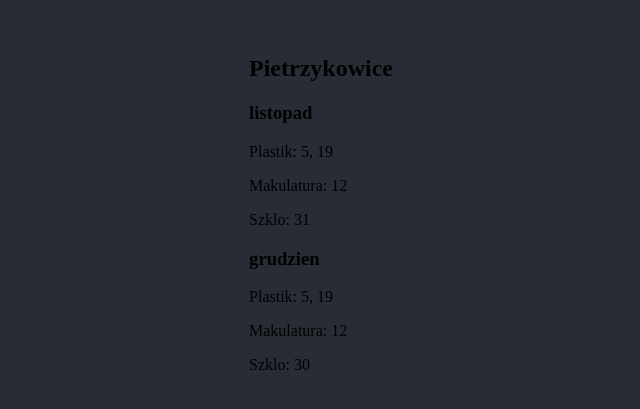
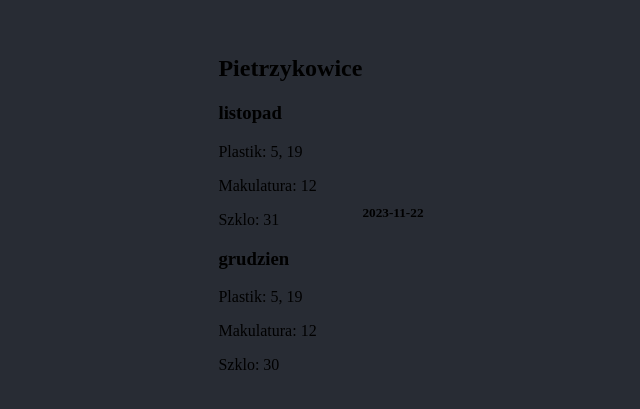
Before and after one commit to MariuszJachymczak/harmonogram-wywozu-smieci, a React (Create React App) app: page / in a window 1280 px wide. Shown: the part 187-596 px from the top of the page, without its empty margins (319-959 px from the left). Built offline with nearby package versions, Linux system fonts and the light colour scheme.

Commit message:
adding date-fns

```diff
--- a/package.json
+++ b/package.json
@@ -10,6 +10,7 @@
     "@types/node": "^16.18.64",
     "@types/react": "^18.2.38",
     "@types/react-dom": "^18.2.17",
+    "date-fns": "^2.30.0",
     "react": "^18.2.0",
     "react-dom": "^18.2.0",
     "react-scripts": "5.0.1",
--- a/src/components/form/WasteDisposal.tsx
+++ b/src/components/form/WasteDisposal.tsx
@@ -1,5 +1,9 @@
 import styles from "./../styling/WasteDisposal.module.scss";
 import { schedule } from "../../data/schedule";
+import { format } from "date-fns";
+
+const today = new Date();
+const test = format(today, "yyy-MM-dd");
 
 const WasteDisposal: React.FC = () => {
   return (
@@ -20,9 +24,9 @@ const WasteDisposal: React.FC = () => {
             ))}
           </div>
         ))}
+        <h5>{test}</h5>
       </div>
     </>
   );
 };
-
 export default WasteDisposal;
```
Also changed, not shown: 1 other file (tests, documents, lock files or other folders).
